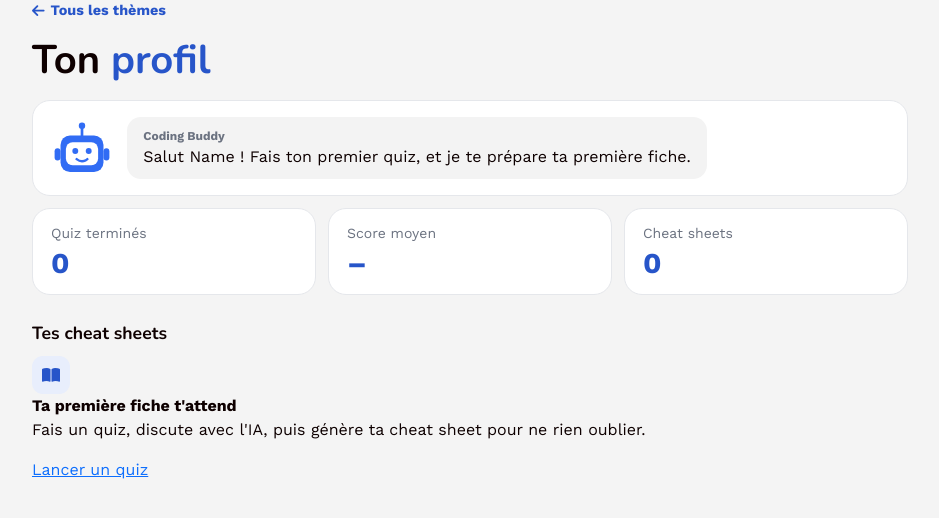
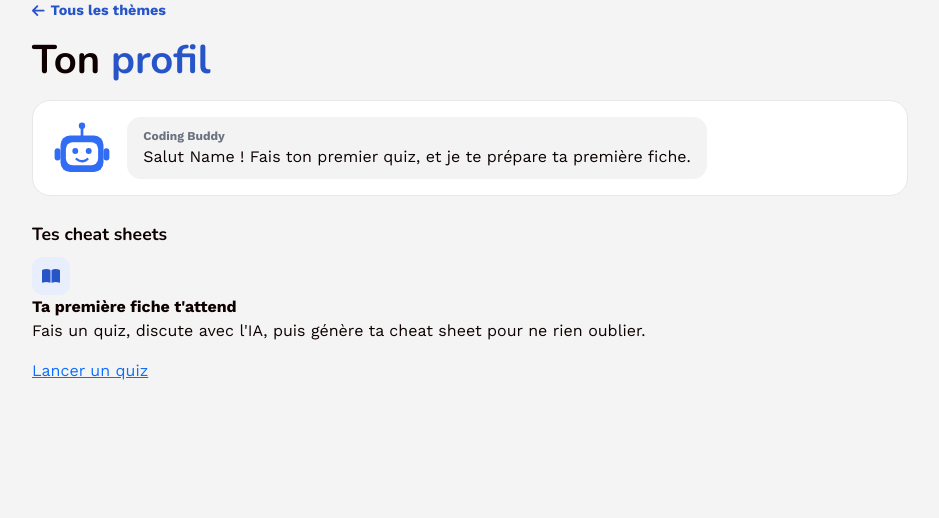
Before and after one commit to antoinegpro/coding-buddy, a Rails app: page /users/1 in a window 1280 px wide. Shown: the part 139-657 px from the top of the page, without its empty margins (170-1109 px from the left). Run offline with Rails 7, Linux system fonts and the light colour scheme; the visitor is signed in with stand-in values (Sample User, id 1); data that the repository does not hold is empty; style sheets or scripts are compiled from the project's sources; some libraries are stand-ins or nearby versions.

Commit message:
no data profile

```diff
--- a/app/views/users/show.html.erb
+++ b/app/views/users/show.html.erb
@@ -21,21 +21,6 @@
       <% else %>
         Salut <%= name %> ! Fais ton premier quiz, et je te prépare ta première fiche.
       <% end %>
-    </div>
-  </div>
-
-  <div class="profile-stats">
-    <div class="profile-stat">
-      <small>Quiz terminés</small>
-      <span><%= finished.count %></span>
-    </div>
-    <div class="profile-stat">
-      <small>Score moyen</small>
-      <span><%= average ? "#{average.to_f.round(1)} / 5" : "–" %></span>
-    </div>
-    <div class="profile-stat">
-      <small>Cheat sheets</small>
-      <span><%= sheets.size %></span>
     </div>
   </div>
 
```
